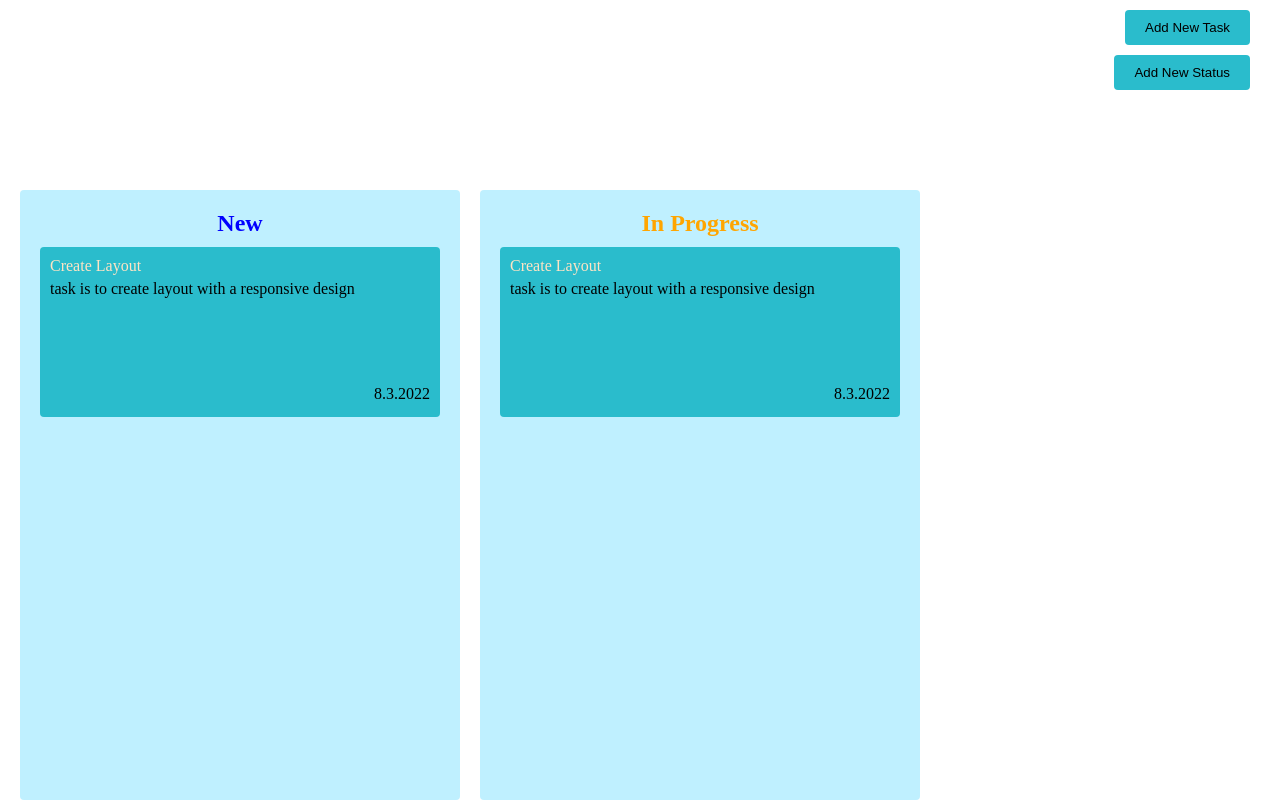
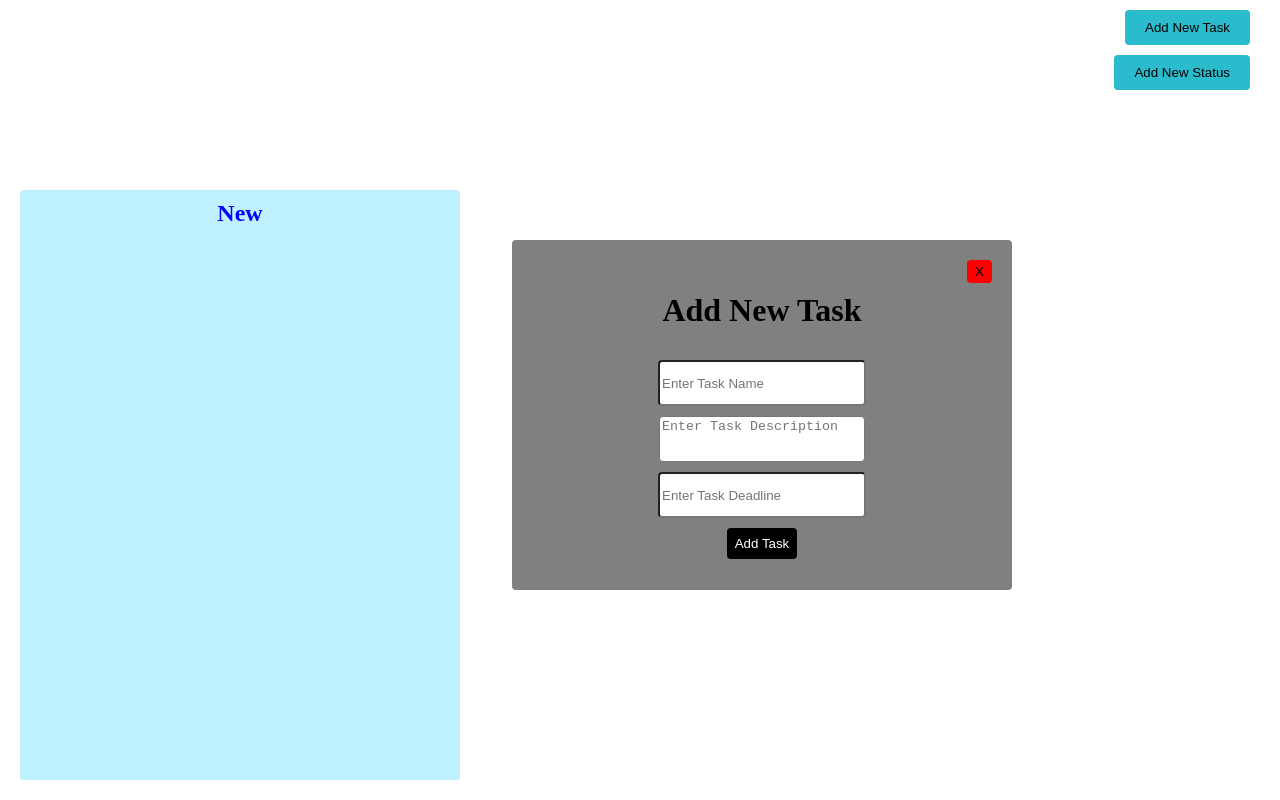
Before and after one commit to sonamguptacs/task_board, a React (Create React App) app: page / in a window 1280 px wide. Both pictures are taken after a click on the button "Add New Task". Built offline with nearby package versions, Linux system fonts and the light colour scheme.

Commit message:
add new functionality

```diff
--- a/src/components/Header.jsx
+++ b/src/components/Header.jsx
@@ -1,10 +1,10 @@
 import React from 'react'
 
-export const Header=()=> {
+export const Header = ({ onAddNewTask, onAddNewStatus }) => {
   return (
-      <div className={'header'}>
-        <button>Add New Task</button>
-        <button>Add New Status</button>
+    <div className={'header'}>
+      <button onClick={onAddNewTask}>Add New Task</button>
+      <button onClick={onAddNewStatus}>Add New Status</button>
     </div>
   )
 }
--- a/src/components/StateColumn.jsx
+++ b/src/components/StateColumn.jsx
@@ -8,11 +8,9 @@ export const StateColumn = (props) => {
       <div className="caption" style={{ color: props.variant }}>
         {props.type}
       </div>
-      <Task
-        name="Create Layout"
-        description="task is to create layout with a responsive design"
-        deadline="8.3.2022"
-      />
+      {props.taskList.map((taskDetails) => (
+        <Task {...taskDetails} />
+      ))}
     </div>
   )
 }
--- a/src/components/TaskBoard.jsx
+++ b/src/components/TaskBoard.jsx
@@ -1,11 +1,12 @@
 import React from 'react'
 import { StateColumn } from './StateColumn'
 
-export default function TaskBoard() {
+export default function TaskBoard({ statusList }) {
   return (
     <div className={'task_board'}>
-      <StateColumn type={'New'} variant={'blue'} />
-      <StateColumn type={'In Progress'} variant={'orange'} />
+      {statusList.map(({ type, taskList, variant }) => {
+        return <StateColumn type={type} variant={variant} taskList={taskList} />
+      })}
     </div>
   )
 }
--- a/src/components/TaskBoardLayout.jsx
+++ b/src/components/TaskBoardLayout.jsx
@@ -1,13 +1,51 @@
-import React from 'react'
+import React, { useState } from 'react'
 import './task.css'
 import { Header } from './Header'
 import TaskBoard from './TaskBoard'
+import { TaskForm } from './TaskForm'
+import { StatusForm } from './statusForm'
 
 export const TaskBoardLayout = () => {
+  const [addTask, setAddTask] = useState(false)
+  const [addStatus, setAddStatus] = useState()
+  const [statusList, setStatusList] = useState([
+    { type: 'New', variant: 'Blue', taskList: [] },
+  ])
+  const handleAddTask = () => {
+    setAddTask(true)
+  }
+  const handleAddStatus = () => {
+    setAddStatus(true)
+  }
+
+  const handleAddNewTask = ({ name, description, deadline }) => {
+    console.log({ name })
+    const list = statusList.map((item) => {
+      if (item.type === 'New') {
+        return {
+          ...item,
+          taskList: [...item.taskList, { name, description, deadline }],
+        }
+      }
+      return { ...item }
+    })
+    setStatusList([...list])
+    setAddTask(false)
+  }
+
   return (
     <div className="layout">
-      <Header />
-      <TaskBoard />
+      <Header onAddNewTask={handleAddTask} onAddNewStatus={handleAddStatus} />
+      <TaskBoard statusList={statusList} />
+      {addTask && (
+        <TaskForm
+          onCloseAddTask={() => {
+            setAddTask(false)
+          }}
+          onAddNewTask={handleAddNewTask}
+        />
+      )}
+      {addStatus && <StatusForm />}
     </div>
   )
 }
--- /dev/null
+++ b/src/components/TaskForm.jsx
@@ -0,0 +1,36 @@
+import React, { useState } from 'react'
+
+export const TaskForm = ({ onCloseAddTask, onAddNewTask }) => {
+  const [name, setName] = useState('')
+  const [description, setDescription] = useState('')
+  const [deadline, setDeadline] = useState('')
+  return (
+    <div className="form">
+      <div className="form_header">
+        <h1>Add New Task</h1>
+        <button className="close" onClick={onCloseAddTask}>
+          X
+        </button>
+      </div>
+
+      <input
+        placeholder="Enter Task Name"
+        onChange={(event) => setName(event.target.value)}
+      />
+      <textarea
+        placeholder="Enter Task Description"
+        onChange={(event) => setDescription(event.target.value)}
+      />
+      <input
+        placeholder="Enter Task Deadline"
+        onChange={(event) => setDeadline(event.target.value)}
+      />
+      <button
+        className="save"
+        onClick={() => onAddNewTask({ name, description, deadline })}
+      >
+        Add Task
+      </button>
+    </div>
+  )
+}
--- /dev/null
+++ b/src/components/statusForm.jsx
@@ -0,0 +1,5 @@
+import React from 'react'
+
+export const StatusForm = () => {
+  return <div>statusForm</div>
+}
--- a/src/components/task.css
+++ b/src/components/task.css
@@ -3,6 +3,7 @@
   display: flex;
   flex-direction: column;
   padding: 0 20px;
+  overflow: hidden;
 }
 .task_board {
   flex: 1 1 auto;
@@ -10,6 +11,7 @@
   display: flex;
   gap: 20px;
   padding: 20px 0;
+  overflow: hidden;
 }
 
 .header {
@@ -38,14 +40,16 @@
   flex: 1 1 auto;
   height: 100%;
   max-width: 400px;
-  padding: 10px 20px;
+  padding: 0 20px;
+  overflow: auto;
 }
 
 .task_card {
   border-radius: 4px;
-  height: 150px;
+  height: 100px;
   background-color: #2abccc;
   padding: 10px;
+  margin: 5px 0;
 }
 
 .caption {
@@ -53,6 +57,9 @@
   text-align: center;
   font-weight: 700;
   padding: 10px 0;
+  position: sticky;
+  top: 0;
+  background-color: #bff0ff;
 }
 
 .name {
@@ -60,12 +67,53 @@
 }
 
 .description {
-  height: 100px;
+  height: 50px;
   padding: 5px 0;
 }
 
 .deadline {
   text-align: right;
+}
+
+.form {
+  border-radius: 4px;
+  position: absolute;
+  background-color: grey;
+  display: flex;
+  flex-direction: column;
+  top: 30%;
+  left: 40%;
+  height: 350px;
+  width: 500px;
+  gap: 10px;
+  justify-content: center;
+  align-items: center;
+  input,
+  textarea {
+    border-radius: 4px;
+    height: 40px;
+    width: 200px;
+    resize: none;
+  }
+
+  .close {
+    border-radius: 4px;
+    background-color: red;
+    border: 0px;
+    float: right;
+    padding: 4px 8px;
+    position: absolute;
+    right: 20px;
+    top: 20px;
+  }
+  .save {
+    border-radius: 4px;
+    background-color: black;
+    color: white;
+    border: 0px;
+    float: right;
+    padding: 8px;
+  }
 }
 /* Responsive layout - makes a one column layout instead of a two-column layout */
 @media (max-width: 800px) {
```
